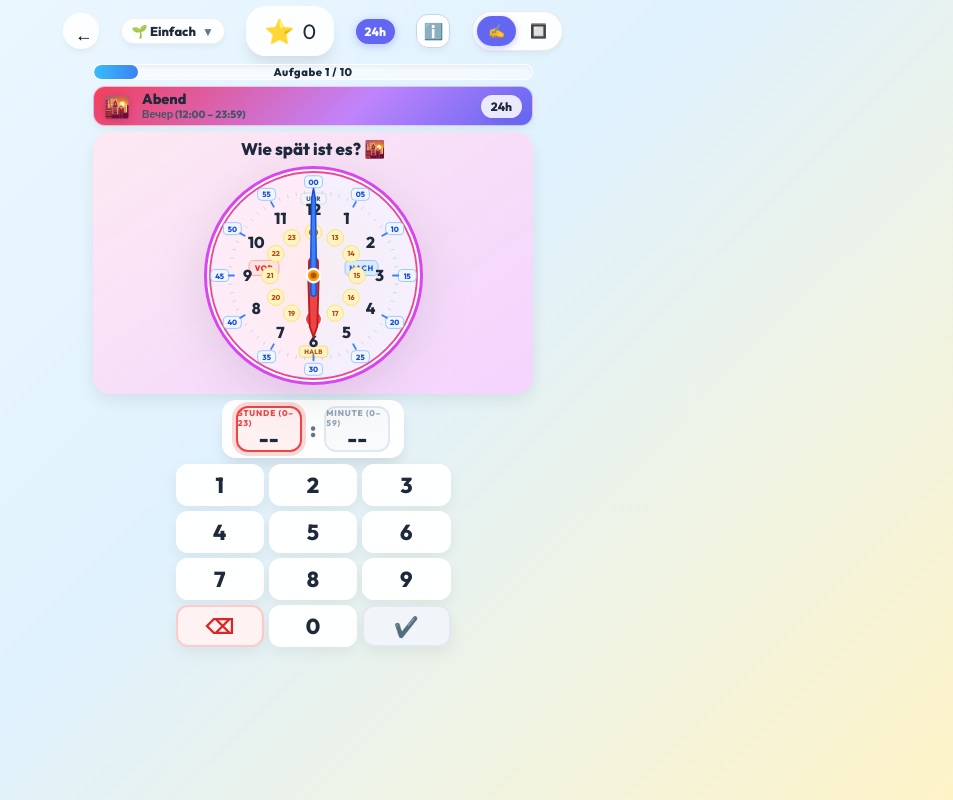
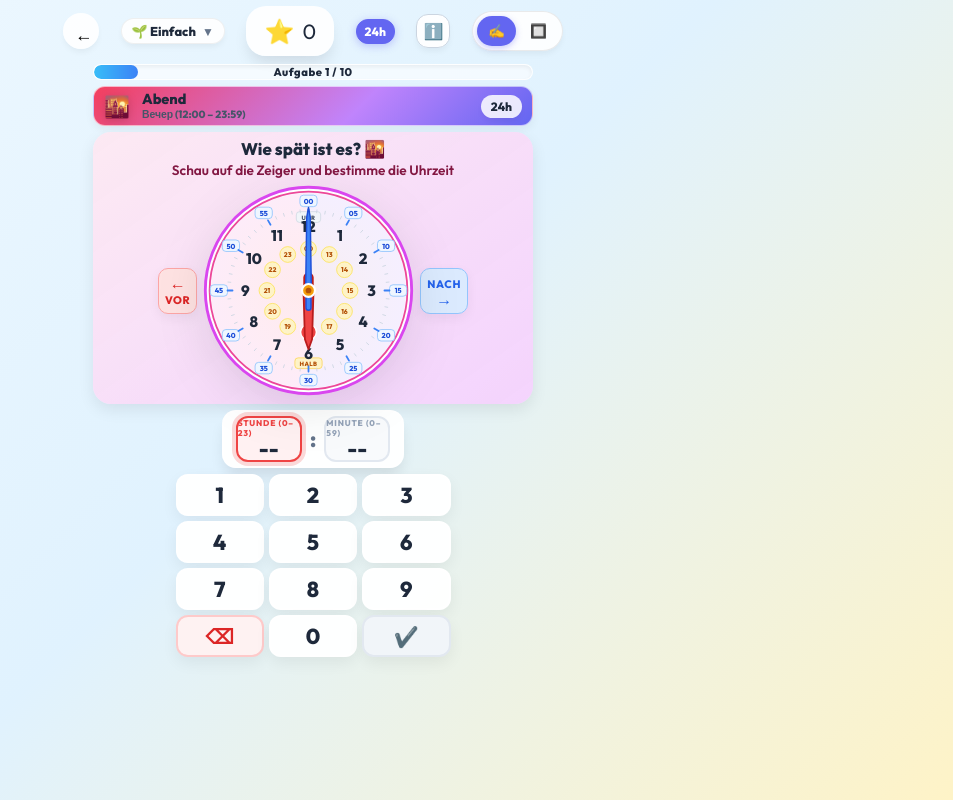
Before and after one commit to lexanokhin-web/math-kids, a React (Vite) app: page /clock in a window 1280 px wide. Shown: the whole page, without its empty margins (327-1280 px from the left). Built offline with nearby package versions, Linux system fonts and the light colour scheme.

Commit message:
Move VOR and NACH indicator badges outside the clock circle

```diff
--- a/src/components/ClockGameView.tsx
+++ b/src/components/ClockGameView.tsx
@@ -707,6 +707,14 @@ const ClockGameView: React.FC = () => {
                     </p>
                 </div>
 
+                {/* Clock Outer Wrapper with Outside VOR / NACH Side Badges */}
+                <div className="clock-outer-wrapper">
+                    {/* Left Outside Badge: VOR */}
+                    <div className="clock-side-badge vor-badge" title="Minuten VOR der vollen Stunde">
+                        <span className="side-badge-arrow">←</span>
+                        <span className="side-badge-text">VOR</span>
+                    </div>
+
                     {/* SVG Analog Clock with Daytime Colors */}
                     <div className="clock-svg-wrapper">
                         <svg viewBox="0 0 300 300" className="analog-clock-svg" aria-label="Analoge Uhr">
@@ -745,59 +753,6 @@ const ClockGameView: React.FC = () => {
                                 strokeDasharray="3 3"
                                 opacity="0.65"
                             />
-
-                        {/* Educational Zone Labels: VOR (Left) & NACH (Right) */}
-                        {/* VOR Zone on Left */}
-                        <g transform="translate(68, 140)">
-                            <rect
-                                x="-4"
-                                y="-10"
-                                width="40"
-                                height="20"
-                                rx="6"
-                                fill={currentTheme.key === 'night' ? '#450a0a' : '#fee2e2'}
-                                stroke={currentTheme.key === 'night' ? '#ef4444' : '#fca5a5'}
-                                strokeWidth="1.2"
-                            />
-                            <text
-                                x="16"
-                                y="4.5"
-                                textAnchor="middle"
-                                fontSize="10.5"
-                                fontWeight="900"
-                                fontFamily="var(--font-main)"
-                                fill={currentTheme.key === 'night' ? '#fca5a5' : '#dc2626'}
-                                letterSpacing="0.6px"
-                            >
-                                VOR
-                            </text>
-                        </g>
-
-                        {/* NACH Zone on Right */}
-                        <g transform="translate(196, 140)">
-                            <rect
-                                x="-4"
-                                y="-10"
-                                width="44"
-                                height="20"
-                                rx="6"
-                                fill={currentTheme.key === 'night' ? '#172554' : '#dbeafe'}
-                                stroke={currentTheme.key === 'night' ? '#3b82f6' : '#93c5fd'}
-                                strokeWidth="1.2"
-                            />
-                            <text
-                                x="18"
-                                y="4.5"
-                                textAnchor="middle"
-                                fontSize="10.5"
-                                fontWeight="900"
-                                fontFamily="var(--font-main)"
-                                fill={currentTheme.key === 'night' ? '#93c5fd' : '#2563eb'}
-                                letterSpacing="0.6px"
-                            >
-                                NACH
-                            </text>
-                        </g>
 
                             {/* Top Marker: UHR (at 12) */}
                             <g transform="translate(150, 48)">
@@ -1045,6 +1000,13 @@ const ClockGameView: React.FC = () => {
                     </svg>
                 </div>
 
+                {/* Right Outside Badge: NACH */}
+                <div className="clock-side-badge nach-badge" title="Minuten NACH der vollen Stunde">
+                    <span className="side-badge-text">NACH</span>
+                    <span className="side-badge-arrow">→</span>
+                </div>
+            </div>
+
                 {/* German Phrase Bubble on Correct Answer with Audio Button */}
                 <AnimatePresence>
                     {showGermanPhrase && (
--- a/src/index.css
+++ b/src/index.css
@@ -2276,6 +2276,53 @@ body {
   margin-top: 2px;
 }
 
+.clock-outer-wrapper {
+  display: flex;
+  align-items: center;
+  justify-content: center;
+  width: 100%;
+  gap: 10px;
+}
+
+.clock-side-badge {
+  display: flex;
+  flex-direction: column;
+  align-items: center;
+  justify-content: center;
+  padding: 8px 10px;
+  border-radius: 14px;
+  font-family: var(--font-main);
+  user-select: none;
+  box-shadow: 0 4px 12px rgba(0, 0, 0, 0.06);
+  flex-shrink: 0;
+  transition: transform 0.2s ease;
+}
+
+.clock-side-badge.vor-badge {
+  background: #fee2e2;
+  border: 2px solid #fca5a5;
+  color: #dc2626;
+}
+
+.clock-side-badge.nach-badge {
+  background: #dbeafe;
+  border: 2px solid #93c5fd;
+  color: #2563eb;
+}
+
+.side-badge-arrow {
+  font-size: 1.25rem;
+  font-weight: 900;
+  line-height: 1;
+}
+
+.side-badge-text {
+  font-size: 0.82rem;
+  font-weight: 900;
+  letter-spacing: 0.6px;
+  margin-top: 2px;
+}
+
 .clock-svg-wrapper {
   width: 250px;
   height: 250px;
@@ -2600,14 +2647,28 @@ body {
     font-size: 1.05rem !important;
   }
 
-  .clock-hint-sub {
-    display: none !important;
+  .clock-outer-wrapper {
+    gap: 4px !important;
+  }
+
+  .clock-side-badge {
+    padding: 6px 6px !important;
+    border-radius: 10px !important;
+    border-width: 1.5px !important;
+  }
+
+  .side-badge-arrow {
+    font-size: 1rem !important;
+  }
+
+  .side-badge-text {
+    font-size: 0.68rem !important;
   }
 
   .clock-svg-wrapper {
-    width: 225px !important;
-    height: 225px !important;
-    max-width: 82vw !important;
+    width: 215px !important;
+    height: 215px !important;
+    max-width: 76vw !important;
   }
 
   .clock-hand-legend {
```
Lines whose indentation alone changed are shown as unchanged.
